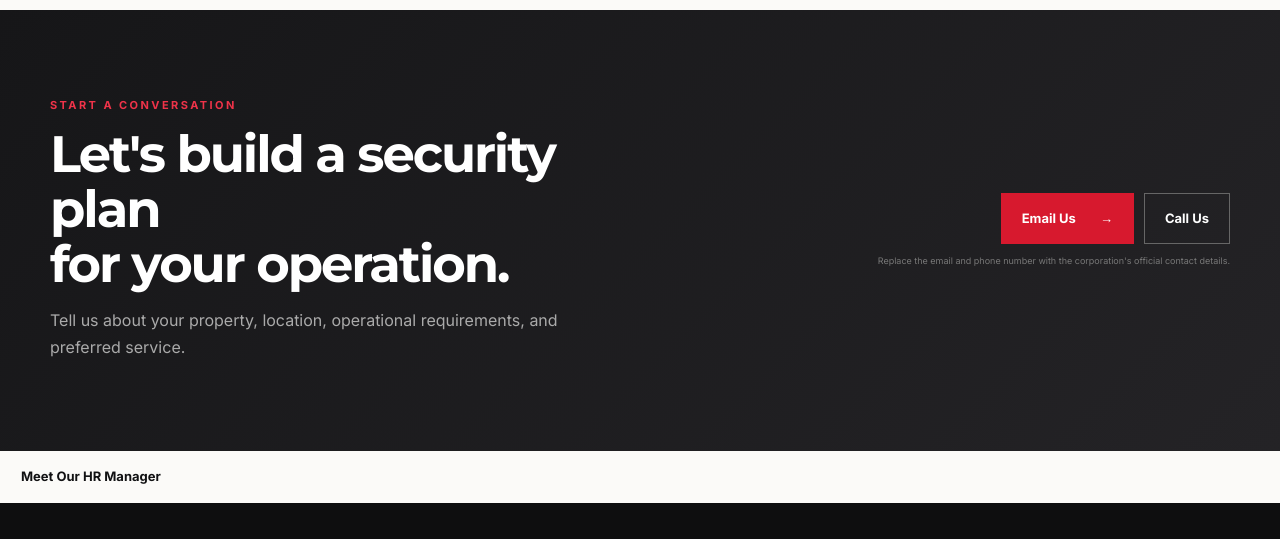
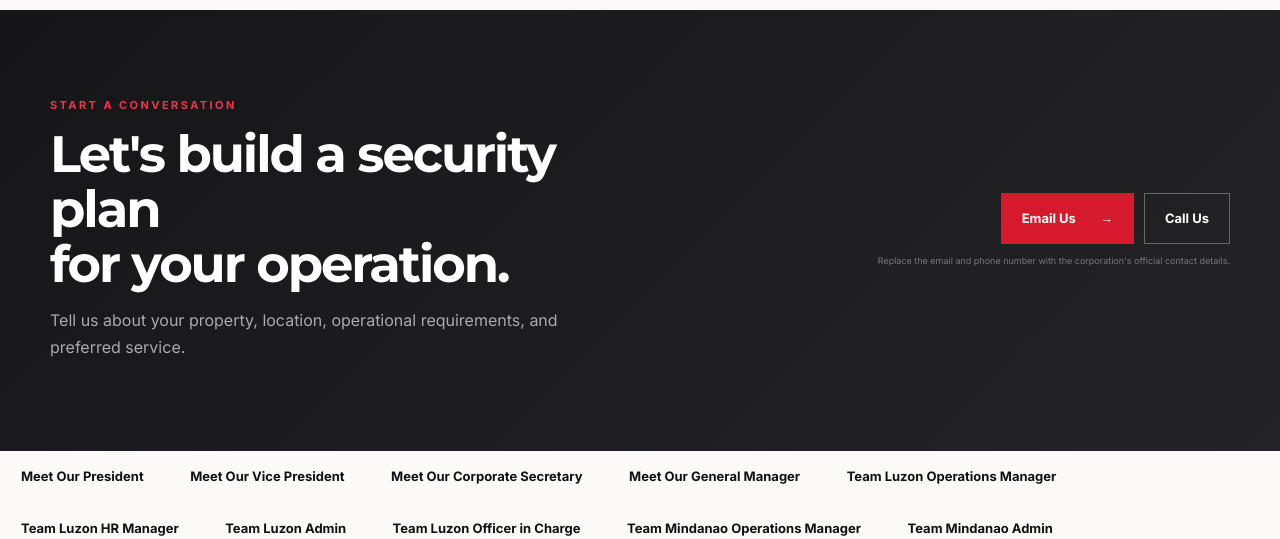
Before and after one commit to CordlessThesaurus/lbb-security-services, a plain HTML site: page index.html in a window 1280 px wide. Shown: the part 3475-4014 px from the top of the page. Drawn offline with Linux system fonts and the light colour scheme.

Commit message:
Update index.html

```diff
--- a/index.html
+++ b/index.html
@@ -185,13 +185,23 @@
           <p>Tell us about your property, location, operational requirements, and preferred service.</p>
         </div>
         <div class="contact-actions">
-          <a class="btn btn-primary" href="mailto:info@yourcompany.com">Email Us <span>→</span></a>
-          <a class="btn btn-outline-light" href="tel:+630000000000">Call Us</a>
+          <a class="btn btn-primary" href="mailto:main@lbbssc.agency">Email Us <span>→</span></a>
+          <a class="btn btn-outline-light" href="tel:+639681807085">Call Us</a>
           <small>Replace the email and phone number with the corporation's official contact details.</small>
         </div>
       </div>
     </section>
-    <a href="hr-manager.html" class="btn">Meet Our HR Manager</a>
+      <a href="president.html" class="btn">Meet Our President</a>
+      <a href="vpresident.html" class="btn">Meet Our Vice President</a>
+      <a href="corpsec.html" class="btn">Meet Our Corporate Secretary</a>
+      <a href="genman.html" class="btn">Meet Our General Manager</a>
+      <a href="opsman1.html" class="btn">Team Luzon Operations Manager</a>
+      <a href="hr-manager.html" class="btn">Team Luzon HR Manager</a>
+      <a href="admin1.html" class="btn">Team Luzon Admin</a>
+      <a href="oic.html" class="btn">Team Luzon Officer in Charge</a>
+      <a href="opsman2.manager.html" class="btn">Team Mindanao Operations Manager</a>
+      <a href="admin2.html" class="btn">Team Mindanao Admin</a>
+      <a href="acct.html" class="btn">Team Mindanao Accountant</a>
   </main>
 
   <footer>
```
